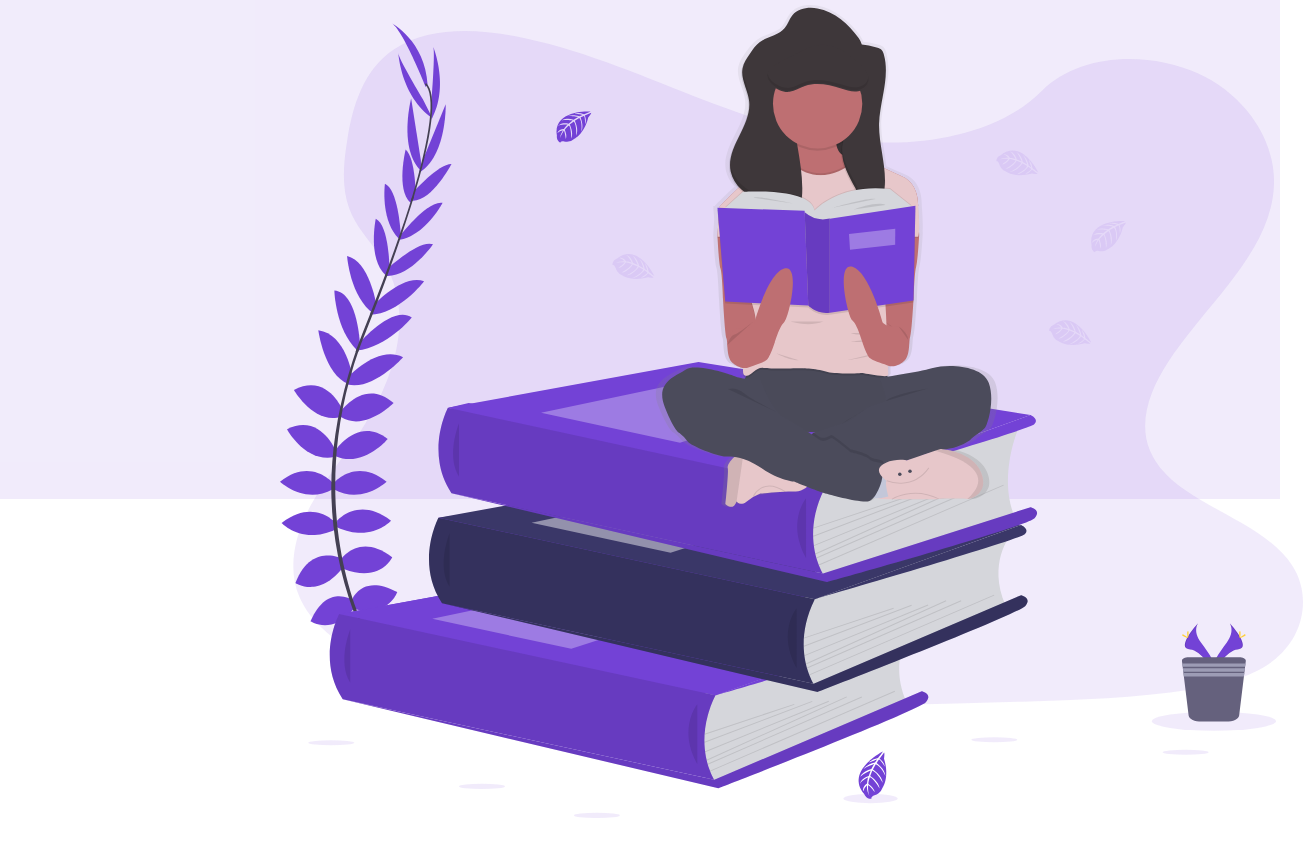
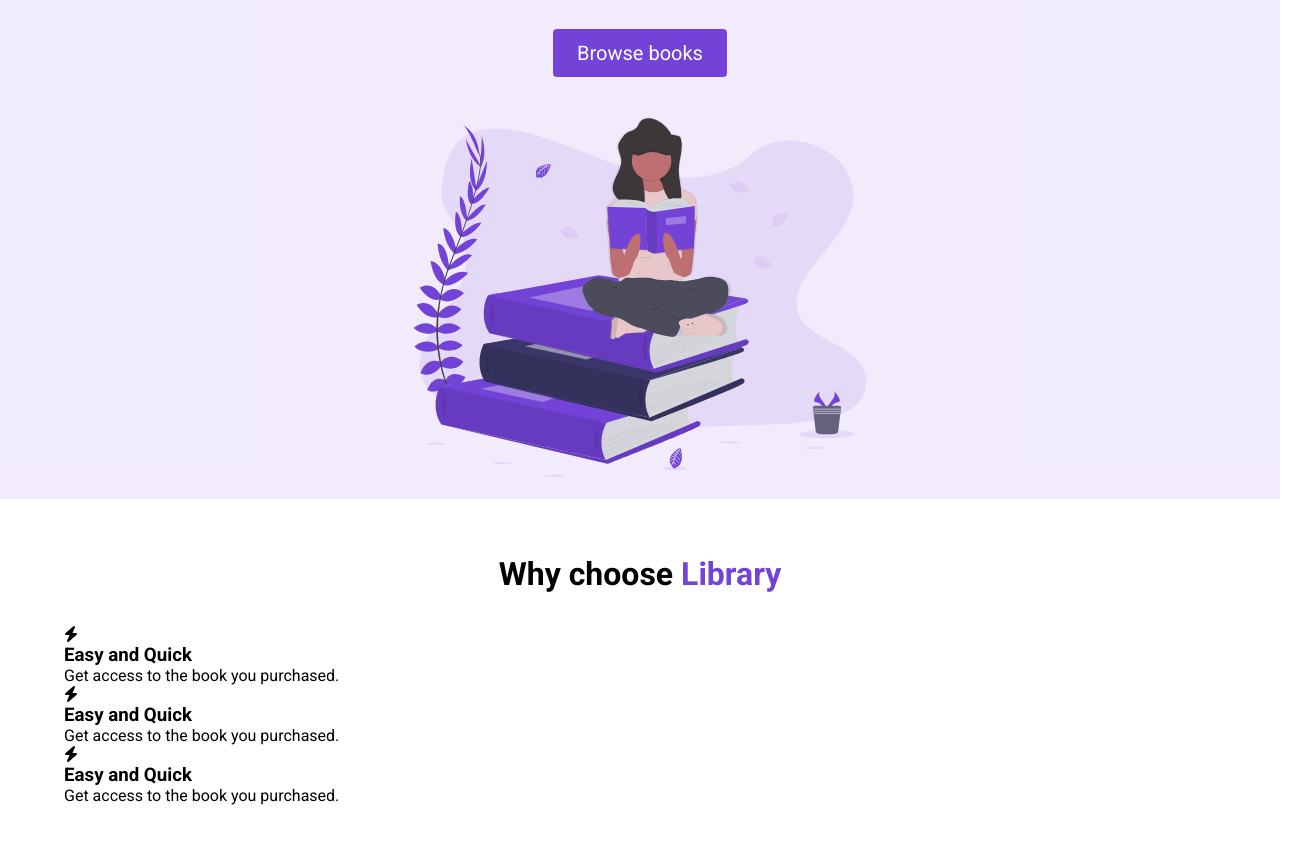
Before and after one commit to mbandeira2018/e-commerse, a plain HTML site: page index.html in a window 1280 px wide. Shown: the part 301-1162 px from the top of the page, 1303 px wide, since content can reach past the window. Before the commit the page ends 1123 px from the top, so only its background shows below. Drawn offline with Linux system fonts and the light colour scheme.

Commit message:
changes3

```diff
--- a/index.html
+++ b/index.html
@@ -5,6 +5,7 @@
     <meta name="viewport" content="width=device-width, initial-scale=1.0">
     <title>Library</title>
     <link rel="stylesheet" href="style.css">
+    <script src="https://kit.fontawesome.com/111727a0c2.js" crossorigin="anonymous"></script>
 </head>
 
 <body>
@@ -24,12 +25,80 @@
                 <div class="header__description">
                     <h1>US's most awarded online library platform</h1>
                     <h2>Find your dream book with <span class= "purple">Library</span> </h2>
+                    <button class="btn">Browse books</button>
                 </div>
-                <figure>
+                <figure class="header__img--wrapper">
                     <img src="assets/Undraw_Books.svg" alt="">
                 </figure>
             </div>
         </header>
     </section>
+
+    <main>
+        <section id="highlights">
+            <div class="container">
+                <div class="row">
+                    <h2 class="section__title">
+                        Why choose <span class="purple">Library</span>
+                    </h2>
+                    <div class="highlight__wrapper">
+                        <div class="highlight">
+                            <div class="highlight__img">
+                                <i class="fas fa-bolt"></i>
+                                </div>
+                                <h3 class="highlight__subtitle">
+                                    Easy and Quick
+                                </h3>
+                                <p class="highlight__para">
+                                    Get access to the book you purchased.
+                                </p>
+                            </div>
+                        </div>
+                        <div class="highlight__wrapper">
+                            <div class="highlight">
+                                <div class="highlight__img">
+                                    <i class="fas fa-bolt"></i>
+                                    </div>
+                                    <h3 class="highlight__subtitle">
+                                        Easy and Quick
+                                    </h3>
+                                    <p class="highlight__para">
+                                        Get access to the book you purchased.
+                                    </p>
+                                </div>
+                            </div>
+                            <div class="highlight__wrapper">
+                                <div class="highlight">
+                                    <div class="highlight__img">
+                                        <i class="fas fa-bolt"></i>
+                                        </div>
+                                        <h3 class="highlight__subtitle">
+                                            Easy and Quick
+                                        </h3>
+                                        <p class="highlight__para">
+                                            Get access to the book you purchased.
+                                        </p>
+                                    </div>
+                                </div>
+                    </div>
+            </div>
+        </section>
+
+            <!-- <section id="features">
+                <div class="container">
+                    <div class="row">
+
+                    </div>
+                </div>
+            </section>
+            <section id="recent">
+                <div class="container">
+                    <div class="row">
+
+                    </div>
+                </div>
+            </section> -->
+
+    </main>
 </body>
 </html>
--- a/style.css
+++ b/style.css
@@ -66,13 +66,27 @@ header {
 }
 
 .header__container {
+    padding-top: 24px;
     width: 100%;
     max-width: 720px;
     margin: 0 auto;
     height: 100%;
     display: flex;
     flex-direction: column;
-    justify-content: space-between;
+    justify-content: space-around;
+}
+.header__description {
+    display: flex;
+    flex-direction: column;
+    align-items: center;
+}
+
+img {
+    width: 100%;
+    height: 100%;
+    max-height: 50vh;
+    padding: 20px;
+
 }
 
 h1 {
@@ -87,3 +101,51 @@ h2 {
     margin-bottom: 32px;
     text-align: center;
 }
+
+button {
+    cursor: pointer
+}
+
+button:active {
+    transform: translateY(1px)
+}
+
+.btn {
+    background-color: #7342d6;
+    color: white;
+    padding: 12px 24px;
+    font-size: 20px;
+    border-radius: 4px;
+    border: none;
+}
+
+.header__img--wrapper {
+    padding: 20px;
+}
+
+.container {
+    padding: 56px 0;
+}
+
+.row {
+    width: 100%;
+    max-width: 1200px;
+    margin: 0 auto;
+}
+
+/*
+
+HIGHLIGHTS
+
+*/
+
+.highlight__wrapper {
+    display: flex;
+}
+
+.highlight {
+    padding: 0 24px;
+    width: calc(100% / 3);
+
+
+}
```
